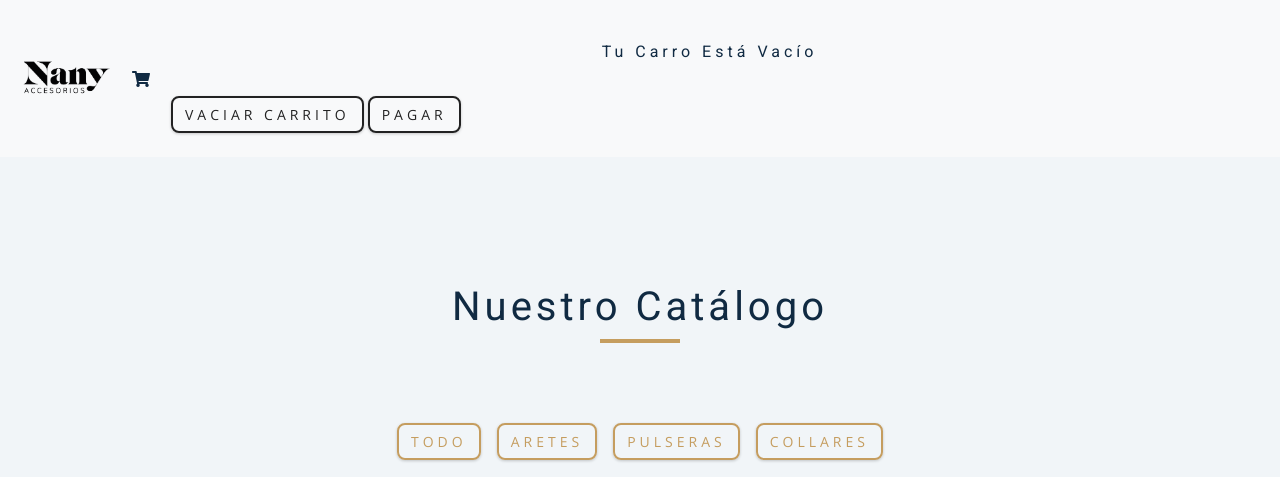
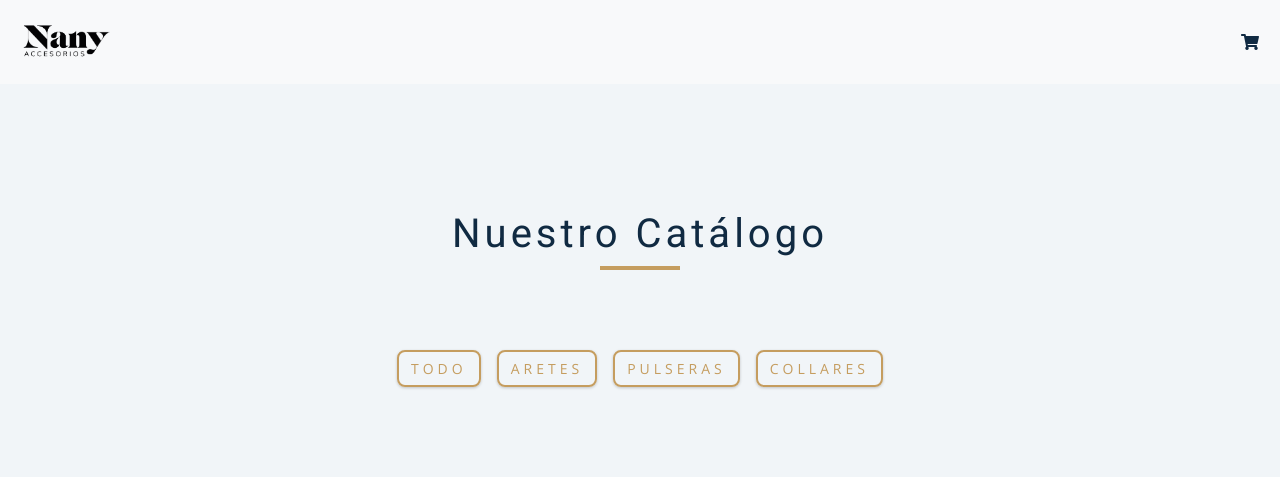
Before and after one commit to danielaescobar97/PROYECTOFINALJAVA, a website: page index.html in a window 1280 px wide. Shown: the top 477 px of the page. Drawn offline with nearby package versions, Linux system fonts and the light colour scheme.

Commit message:
Update index.html

```diff
--- a/index.html
+++ b/index.html
@@ -23,13 +23,7 @@
                     <h6 id="sum-prices"></h6>
                 </div>
             </div>
-            <div class="modal-body">
-    <ul id="buyItems">
-        <h4 class="empty">Tu carro está vacío</h4>
-    </ul>
-    <button class="btn btn-danger vaciar-carrito">Vaciar Carrito</button>
-    <button class="btn checkout hidden">Pagar</button>
-</div>
+
         </nav>
     </header>
     <section class="catalogo">
```
